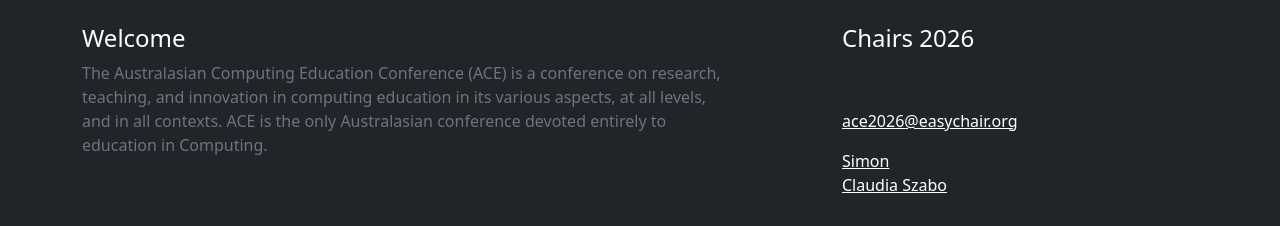
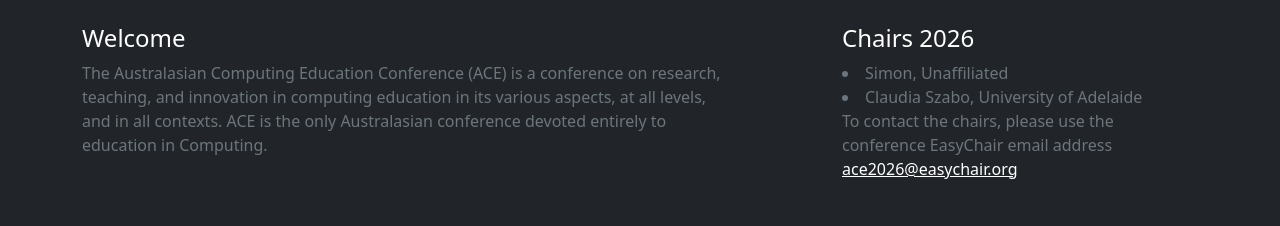
Before and after one commit to aceconference2026/aceconference2026.github.io, a plain HTML site: page archive.html in a window 1280 px wide. Both pictures are taken after a click on the button "Toggle navigation". Shown: the top 226 px of the page. Drawn offline with Linux system fonts and the light colour scheme.

Commit message:
Update archive.html

```diff
--- a/archive.html
+++ b/archive.html
@@ -28,11 +28,10 @@
 				</div>
 				<div class="col-sm-4 offset-md-1 py-4">
 					<h4 class="text-white">Chairs 2026</h4>
-					To contact the chairs, please use the conference EasyChair email address <a href="ace2026@easychair.org" class="text-white">ace2026@easychair.org</a></p>
-					<ul class="list-unstyled">
-					<li><a href="https://" class="text-white">Simon</a></li>
-					<li><a href="https://researchers.adelaide.edu.au/profile/claudia.szabo" class="text-white">Claudia Szabo</a></li>
-					</ul>
+					<li class="text-muted">Simon, Unaffiliated</li>
+					<li class="text-muted">Claudia Szabo, University of Adelaide</li>
+					<p class="text-muted">To contact the chairs, please use the conference EasyChair email address <a href="ace2026@easychair.org" class="text-white">ace2026@easychair.org</a></p>
+
 				</div>
 			</div>
 		</div>
```
